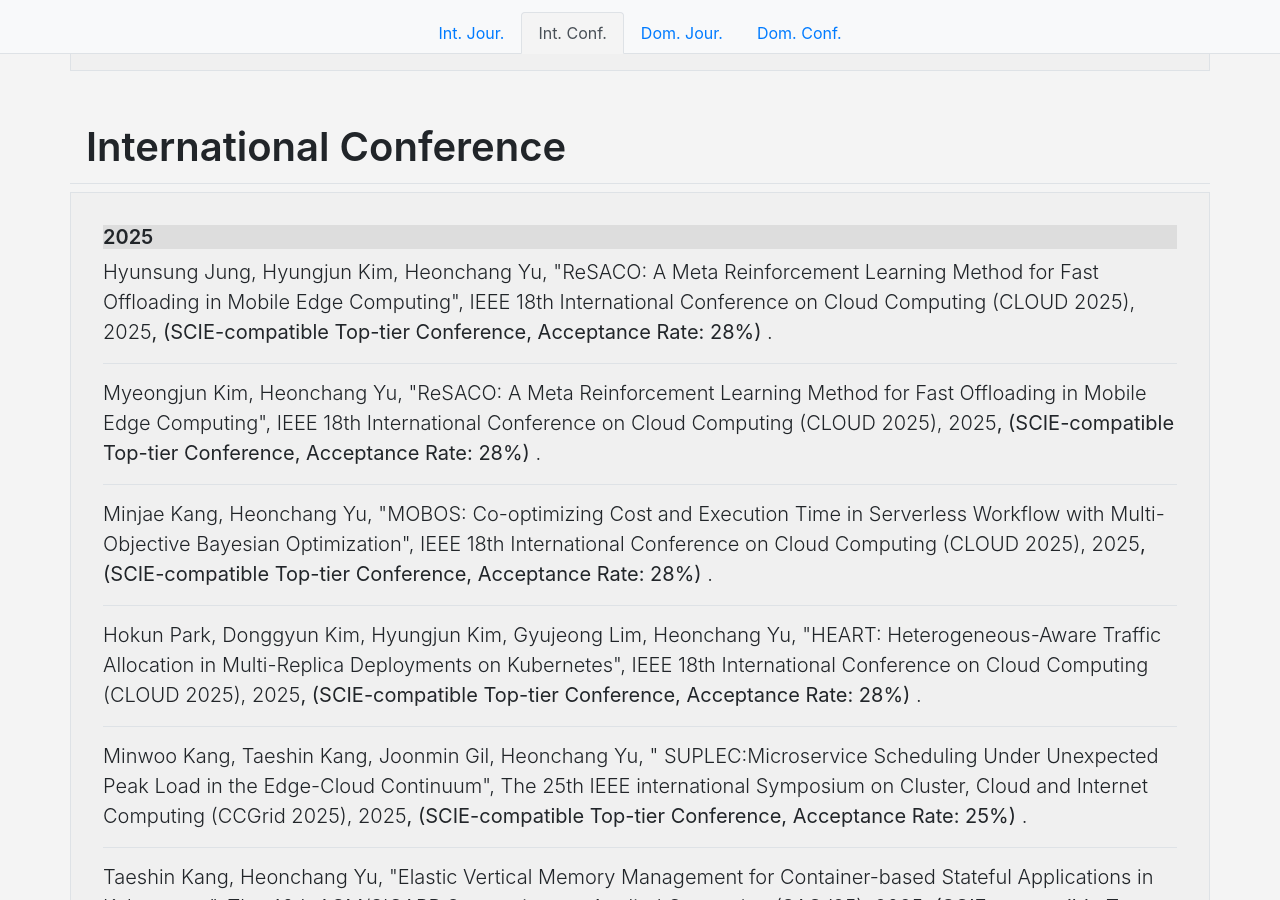
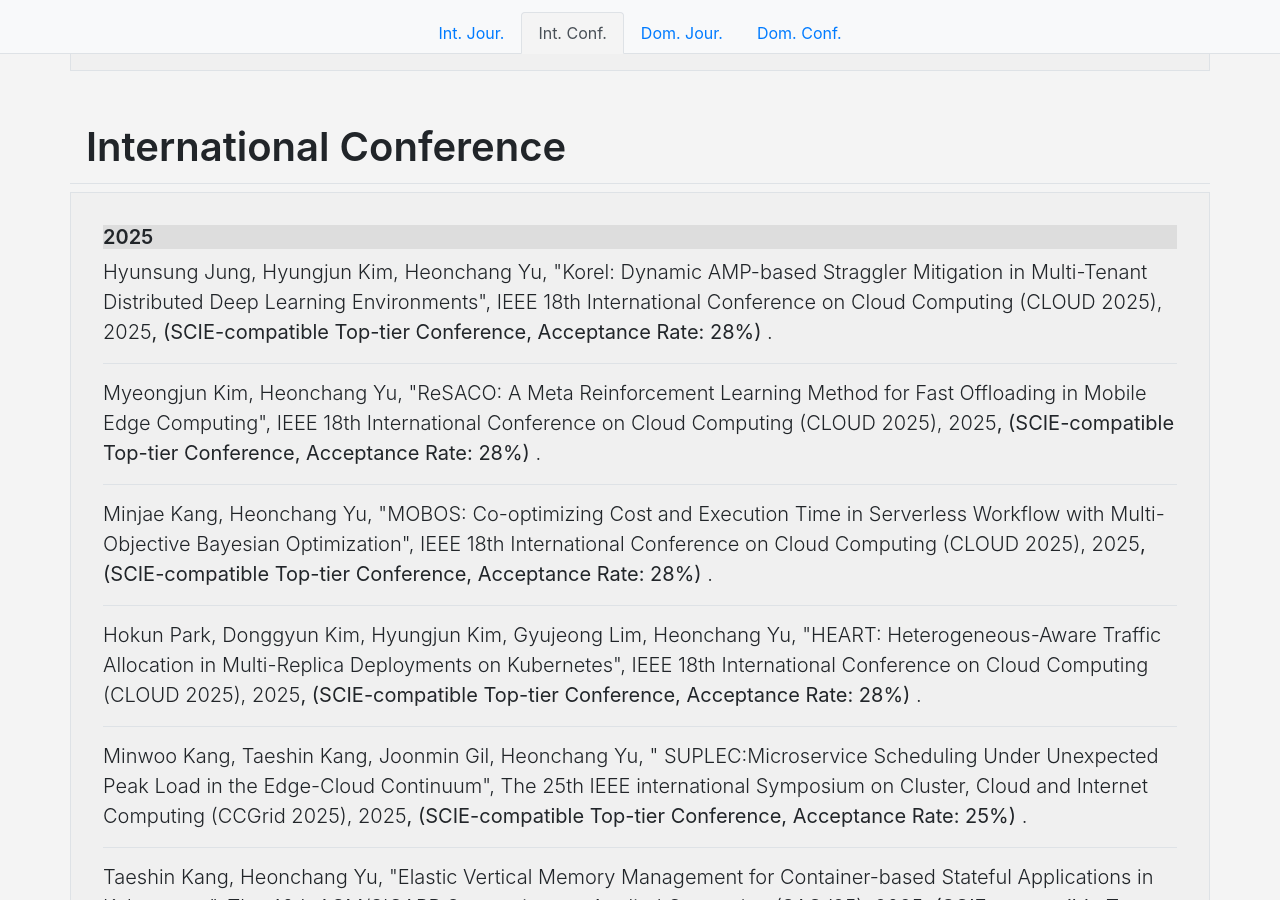
Before and after one commit to KU-Cloud/ku-cloud.github.io, a Jekyll site: the page built from publications.html, in a window 1280 px wide and 900 px high, scrolled down 7826 px. Built offline with Jekyll 4.4.1, drawn with Linux system fonts in a browser that asks for light colours.

Commit message:
update: fixed typo for publications entry Changed incorrect paper name in internation conferences entry

```diff
--- a/_data/publications-ci.yaml
+++ b/_data/publications-ci.yaml
@@ -2773,7 +2773,7 @@
       ]
     },
     "publisher": "IEEE 18th International Conference on Cloud Computing (CLOUD 2025)",
-    "title": "ReSACO: A Meta Reinforcement Learning Method for Fast Offloading in Mobile Edge Computing",
+    "title": "Korel: Dynamic AMP-based Straggler Mitigation in Multi-Tenant Distributed Deep Learning Environments",
     "note": "SCIE-compatible Top-tier Conference, Acceptance Rate: 28%",
     "author": [
       {
```
